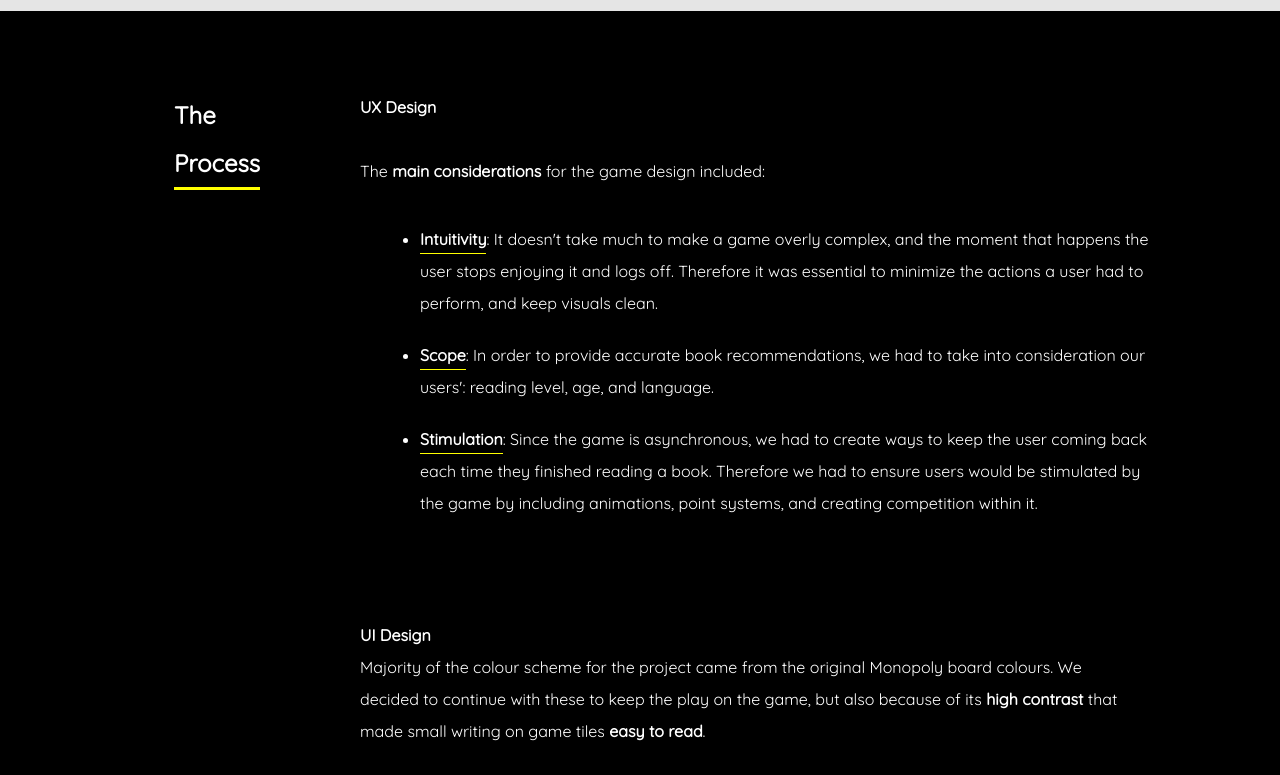
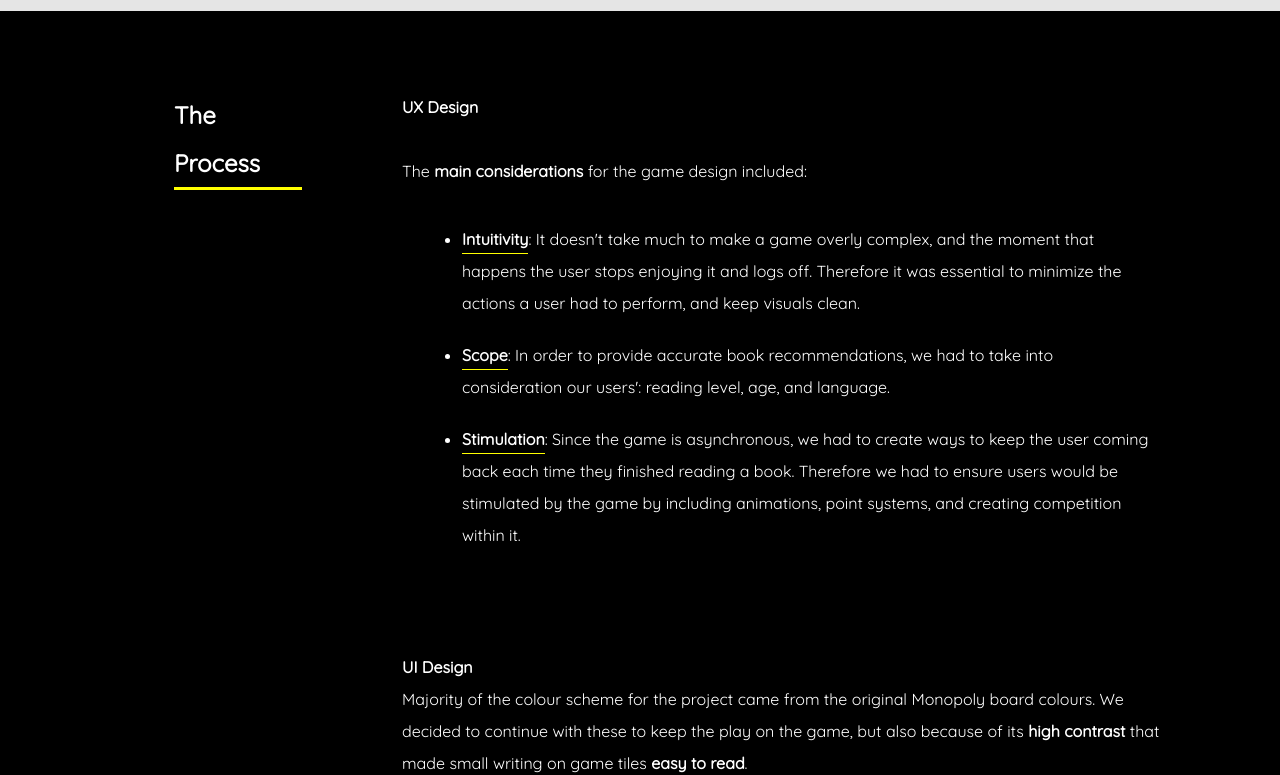
Before and after one commit to willzak/portfolio, a React (Create React App) app: page /monoporead in a window 1280 px wide. Shown: the part 2230-3005 px from the top of the page. Built offline with nearby package versions, Linux system fonts and the light colour scheme; no server answers.

Commit message:
optimized for mobile

```diff
--- a/src/styles/ux.sass
+++ b/src/styles/ux.sass
@@ -37,9 +37,9 @@ $highlight-colour: yellow
   margin-top: 5vh
   margin-bottom: 10vh
   display: flex
-  flex-direction: row
+  flex-direction: column
   justify-content: space-between
-  align-items: center
+  align-items: flex-start
 
 .title
   margin: 0
@@ -68,15 +68,18 @@ $highlight-colour: yellow
 
 .body-item
   display: flex
-  justify-content: flex-start
+  flex-direction: column
+  align-items: flex-start
   margin-bottom: 10vh
 
 .section-title
   width: 10vw
-  margin-left: 5vw
-  margin-right: 100px
   font-weight: bolder
   font-size: 1.5em
+
+.underline
+  margin-bottom: 3vh
+  width: 80vw
 
 .section-body
   display: flex
@@ -84,7 +87,7 @@ $highlight-colour: yellow
   align-items: flex-start
 
 .section-content
-  width: 60vw
+  width: 80vw
 
 .underline
   background-color: $highlight-colour
@@ -99,3 +102,29 @@ li
 .wireframes
   width: 100vw
   margin-bottom: 10vh
+
+@media only screen and (min-width: 1024px)
+
+  .head
+    width: 80%
+    margin-top: 5vh
+    margin-bottom: 10vh
+    display: flex
+    flex-direction: row
+    justify-content: space-between
+    align-items: center
+
+  .body-item
+    display: flex
+    flex-direction: row
+
+  .section-title
+    width: 10vw
+    margin-left: 5vw
+    margin-right: 100px
+
+  .section-content
+    width: 60vw
+
+  .underline
+    width: 10vw
```
Also changed, not shown: 1 other file (tests, documents, lock files or other folders).
